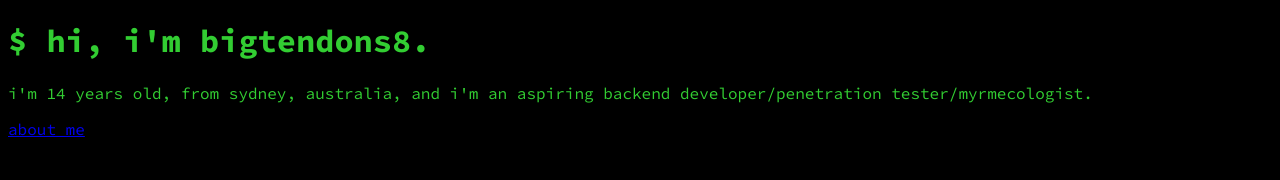
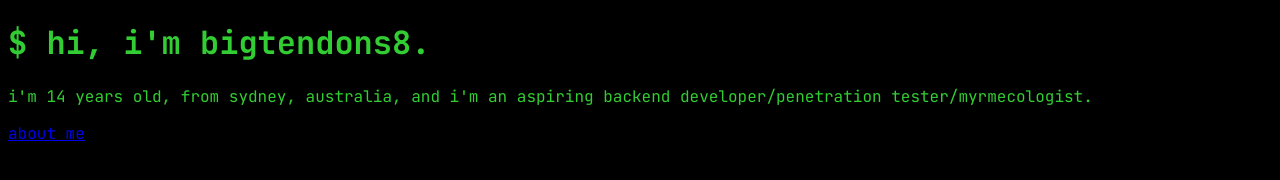
Before and after one commit to bigtendons8/bigtendons8.github.io, a plain HTML site: page index.html in a window 1280 px wide. Drawn offline with Linux system fonts and the light colour scheme.

Commit message:
update font

```diff
--- a/index.html
+++ b/index.html
@@ -3,12 +3,12 @@
     <head>
         <link rel="preconnect" href="https://fonts.googleapis.com">
         <link rel="preconnect" href="https://fonts.gstatic.com" crossorigin>
-        <link href="https://fonts.googleapis.com/css2?family=Source+Code+Pro:ital,wght@0,200..900;1,200..900&display=swap" rel="stylesheet">
+        <link href="https://fonts.googleapis.com/css2?family=JetBrains+Mono:ital,wght@0,100..800;1,100..800&display=swap" rel="stylesheet">
         <style>
             body {
                 background-color: black;
                 color: limegreen;
-                font-family: Source Code Pro, sans-serif;
+                font-family: JetBrains Mono, sans-serif;
             }
         </style>
     </head>
```
